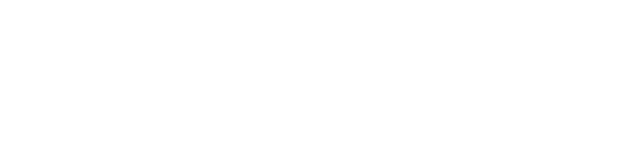
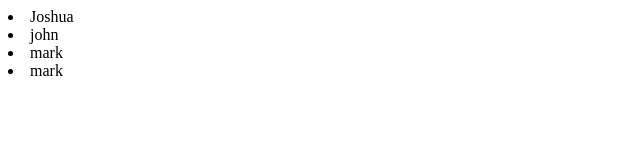
Before and after one commit to Joshualazar28/best-practices-javascript, a website: page index.html in a window 1280 px wide. Shown: the whole page, without its empty margins (0-640 px from the left). Drawn offline with Linux system fonts and the light colour scheme.

Commit message:
promises setup

```diff
--- a/index.html
+++ b/index.html
@@ -9,5 +9,5 @@
 
 
 </body>
-<script src="./src/Modern-JavaScript/Async-await-promises-callbacks/index.js" ></script>
+<script src="./src/Modern-JavaScript/Async-await-promises-callbacks/Callback.js" ></script>
 </html>
--- a/src/Modern-JavaScript/Async-await-promises-callbacks/Callback.js
+++ b/src/Modern-JavaScript/Async-await-promises-callbacks/Callback.js
@@ -76,10 +76,10 @@ const data2 = [
 
 
   // Second function
-  function createData(newData, Callback) {
+  function createData(newData, callback) {
     setTimeout(() => {
       data2.push(newData);
-      Callback();
+      callback();
     }, 2000);
   }
   createData({ name: 'mark', Profession: 'Software Engineer' }, getData);
```
Also changed, not shown: src/Modern-JavaScript/Async-await-promises-callbacks/Promises.js (added).
